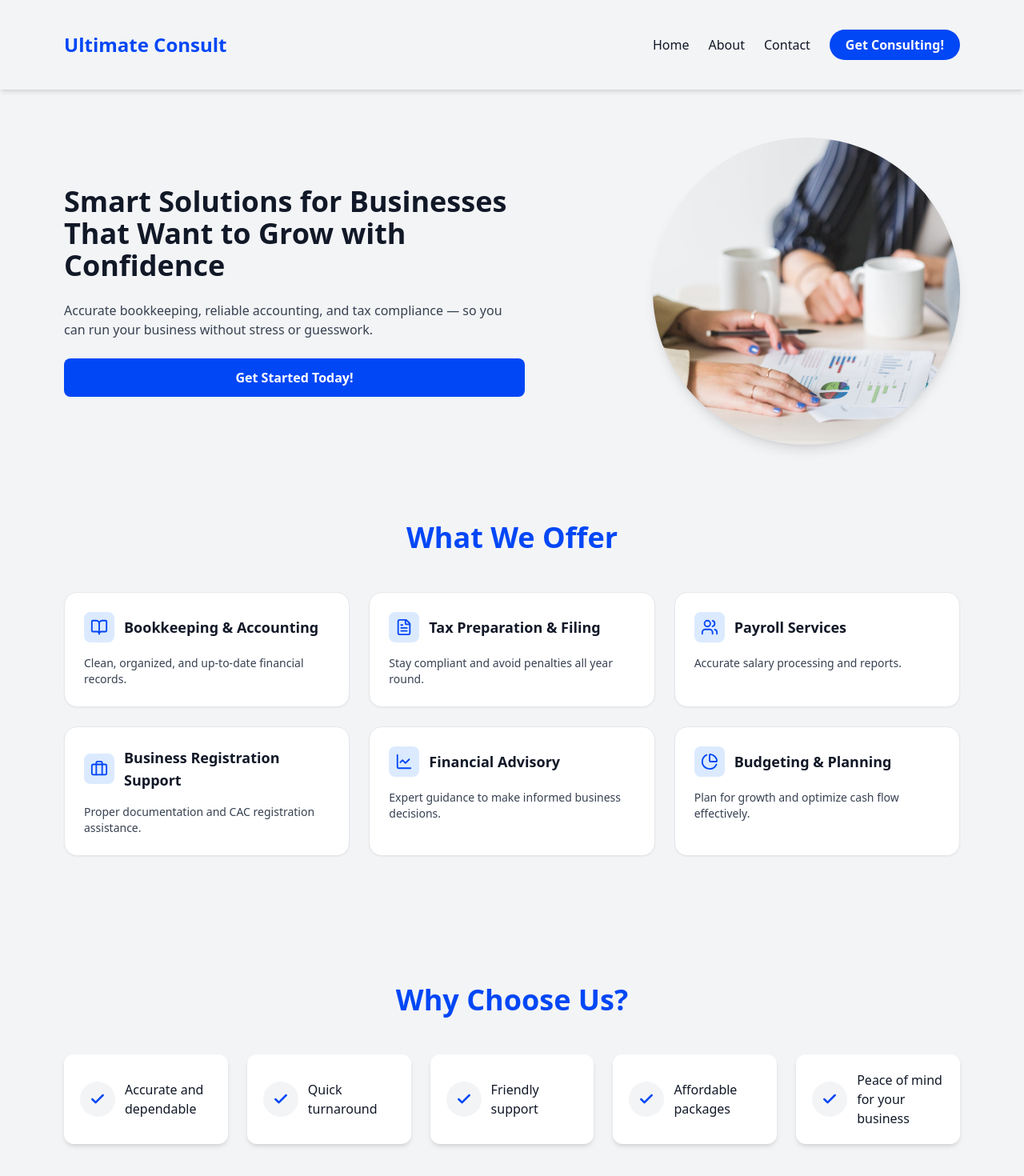
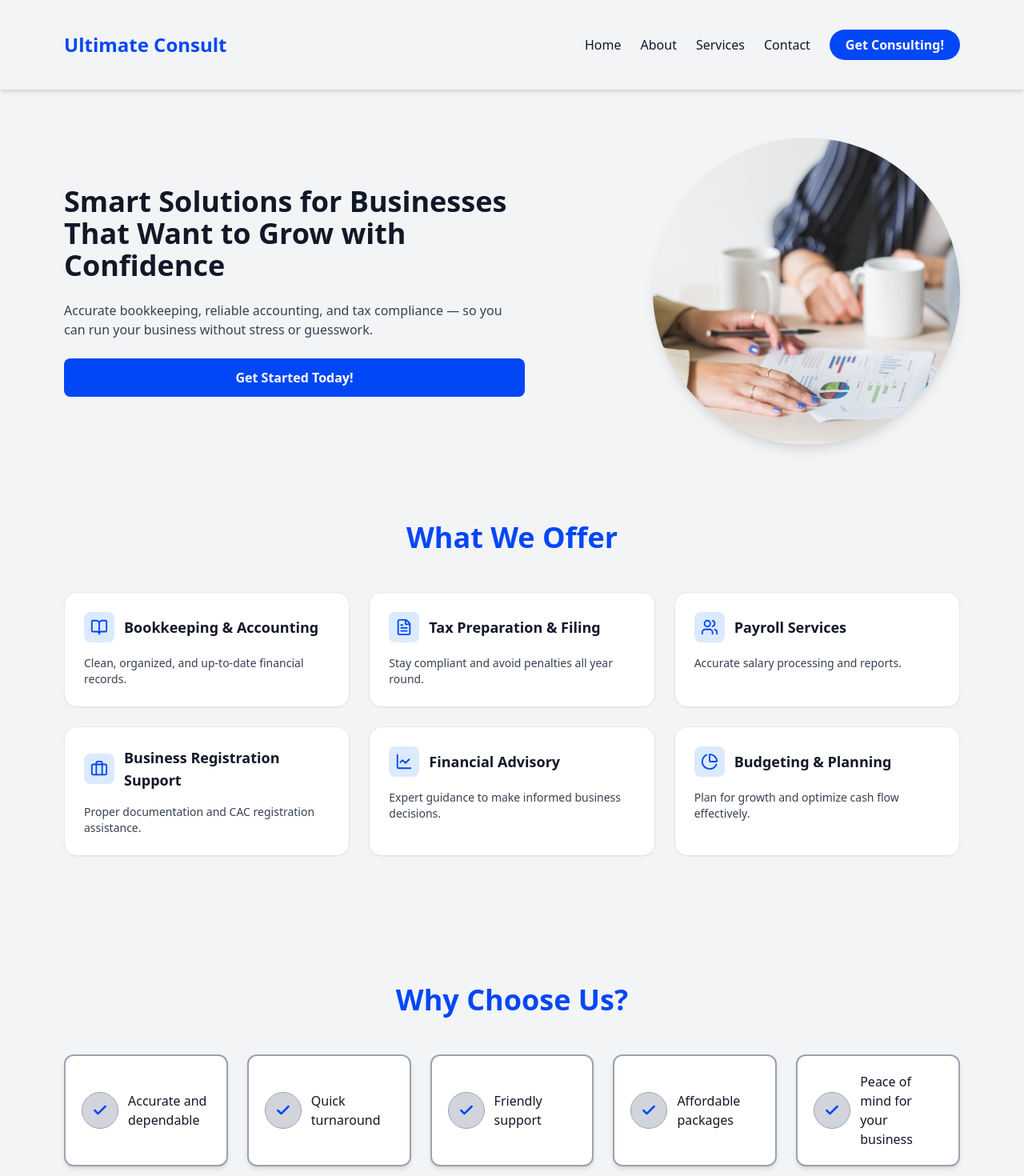
Before and after one commit to Sultan2403/Ultimate-Consult, a React (Vite) app: page / in a window 1280 px wide. Shown: the top 1470 px of the page at 80% size. Built offline with nearby package versions, Linux system fonts and the light colour scheme.

Commit message:
LIght improvements

```diff
--- a/src/Components/Header/header.jsx
+++ b/src/Components/Header/header.jsx
@@ -27,6 +27,14 @@ export default function Header() {
           </li>
           <li>
             <a
+              href="#services"
+              className="hover:text-primary transition-colors duration-200"
+            >
+              Services
+            </a>
+          </li>
+          <li>
+            <a
               href="#contact"
               className="hover:text-primary transition-colors duration-200"
             >
--- a/src/Components/Sections/Hero/HeroSection.jsx
+++ b/src/Components/Sections/Hero/HeroSection.jsx
@@ -110,9 +110,9 @@ export default function HeroSec() {
           ].map((item, index) => (
             <div
               key={index}
-              className="flex items-center gap-3 p-5 bg-white rounded-xl shadow-md hover:shadow-lg hover:scale-105 transition-all duration-300"
+              className="flex items-center gap-3 p-5  border-gray-400 border-[2px] border-solid bg-white rounded-xl shadow-md hover:shadow-lg hover:scale-105 transition-all duration-300"
             >
-              <div className="p-3 rounded-full bg-gray-100 text-primary flex items-center justify-center">
+              <div className="p-3 rounded-full border-gray-400 border-[1px] bg-gray-300 text-primary flex items-center justify-center">
                 <Check size={20} strokeWidth={3} />
               </div>
               <p className="text-gray-900 font-medium">{item}</p>
--- a/src/Components/Sections/Services/services.jsx
+++ b/src/Components/Sections/Services/services.jsx
@@ -30,7 +30,7 @@ export default function Services_Sec() {
   ];
 
   return (
-    <section className="w-full py-16 px-6 md:px-20 bg-light">
+    <section id="services" className="w-full py-16 px-6 md:px-20 bg-light">
       <div className="max-w-6xl mx-auto flex flex-col gap-16">
         {/* Page Heading */}
         <div className="text-center">
```
